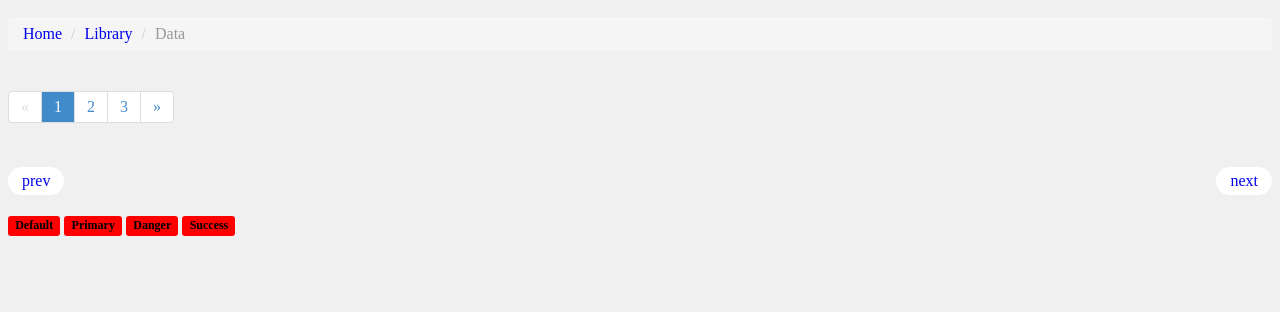
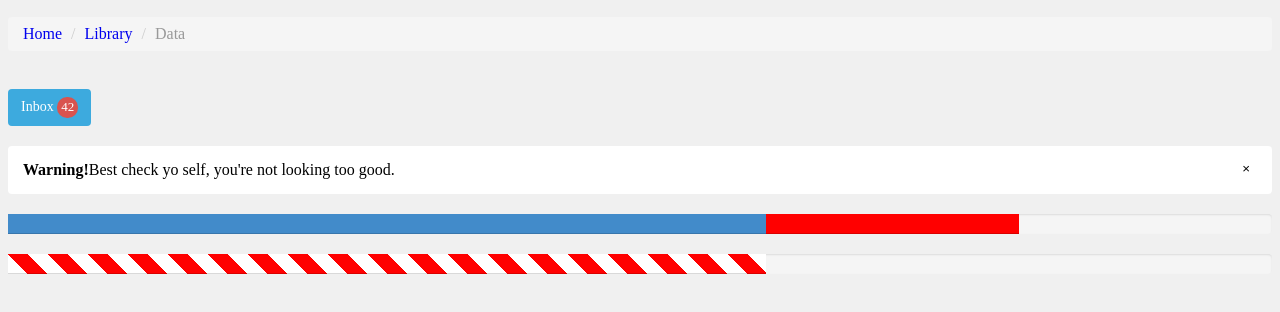
Before and after one commit to varrant/Monkey, a website built with webpack: page component/app/index.html in a window 1280 px wide. Shown: the part 310-622 px from the top of the page. Built offline with nearby package versions, Linux system fonts and the light colour scheme.

Commit message:
添加进度条，徽章，警告等组件。

```diff
--- a/component/app/index.html
+++ b/component/app/index.html
@@ -42,24 +42,25 @@
       <li><a href="#">Library</a></li>
       <li class="active">Data</li>
     </ul>
-    <ul class="pagination">
-      <li class="disabled"><a href="#">&laquo;</a></li>
-      <li class="active"><a href="">1</a></li>
-      <li><a href="">2</a></li>
-      <li><a href="">3</a></li>
-      <li><a href="">&raquo;</a></li>
-    </ul>
 
-    <ul class="pager">
-      <li class="previous"><a href="#">prev</a></li>
-      <li class="next"><a href="#">next</a></li>
-    </ul>
+    <br />
     <div>
-      <span class="label">Default</span>
-      <span class="label">Primary</span>
-      <span class="label">Danger</span>
-      <span class="label">Success</span>
+      <a class="btn btn-primary" href="#">Inbox <span class="badge badge-danger">42</span></a>
     </div>
+
+    <div class="alert">
+      <button type="button" class="close" data-dismiss="alert">&times;</button>
+      <strong>Warning!</strong>Best check yo self, you're not looking too good.
+    </div>
+
+    <div class="progress">
+      <div class="progress-bar" style="width:60%"></div>
+      <div class="progress-bar" style="width:20%;background-color: red;"></div>
+    </div>
+    <div class="progress progress-striped active">
+      <div class="progress-bar" style="width:60%"></div>
+    </div>
+
     <script src="build/bundle.js"></script>
   </body>
 </html>
--- /dev/null
+++ b/component/app/scss/_alert.scss
@@ -0,0 +1,18 @@
+.alert {
+  padding: 15px;
+  margin: 20px 0px;
+  background: #ffffff;
+  border-radius: 4px;
+  .close {
+    float: right;
+    border: 1px solid #fff;
+    background: #ffffff;
+    position: relative;
+    top: -2px;
+    &:focus,
+    &:hover {
+      outline: none;
+      cursor: pointer;
+    }
+  }
+}
--- /dev/null
+++ b/component/app/scss/_badge.scss
@@ -0,0 +1,20 @@
+.badge {
+  display: inline-block;
+  background-color: #999;
+  border-radius: 10px;
+  padding: 1px 4px;
+  font-size: 13px;
+  &:empty {
+    display: none;
+  }
+  &:hover,
+  &:focus {
+    color: #fff;
+    text-decoration: none;
+    cursor: pointer;
+  }
+}
+
+.badge-danger {
+  background: #d9534f;
+}
--- a/component/app/scss/_buttons.scss
+++ b/component/app/scss/_buttons.scss
@@ -47,6 +47,7 @@
 
 .btn {
   display: inline-block;
+  text-decoration: none;
   text-align: center;
   cursor: pointer;
   border: $border_width solid transparent;
--- /dev/null
+++ b/component/app/scss/_jumbotron.scss
@@ -0,0 +1,6 @@
+.jumbotron {
+  margin: 12px 0px;
+  padding: 30px;
+  background: #e8e8e8;
+  border-radius: 6px;
+}
--- /dev/null
+++ b/component/app/scss/_progress.scss
@@ -0,0 +1,42 @@
+@-webkit-keyframes progress-bar-stripes {
+  from {background-position: 40px 0;}
+  to {background-position: 0 0;}
+}
+
+@keyframes progress-bar-stripes {
+  from {background-position: 40px 0;}
+  to {background-position: 0 0;}
+}
+
+.progress {
+  height: 20px;
+  margin-bottom: 20px;
+  background: #f5f5f5;
+  border-radius: 4px;
+  -webkit-box-shadow: inset 0 1px 2px rgba(0, 0, 0, 0.1);
+  box-shadow: inset 0 1px 2px rgba(0, 0, 0, 0.1);
+
+}
+
+.progress-bar {
+  float: left;
+  width: 0;
+  height: 100%;
+  line-height: 20px;
+  background-color: #428bca;
+  -webkit-box-shadow: inset 0 -1px 0 rgba(0, 0, 0, 0.15);
+  box-shadow: inset 0 -1px 0 rgba(0, 0, 0, 0.15);
+  -webkit-transition: width .6s ease;
+  transition: width .6s ease;
+}
+
+// .progress.active .progress-bar {
+//   -webkit-animation: progress-bar-stripes 2s linear infinite;
+//   animation: progress-bar-stripes 2s linear infinite;
+// }
+
+.progress-striped .progress-bar{
+  // background-image: -webkit-linear-gradient(45deg, rgba(255,255,2,0.1) 25%, transparent 25%, transparent 50%, rgba(255,255,255,.15) 50%, rgba(255,255,255,.15) 75%, transparent 75%, transparent);
+  background-image: linear-gradient(45deg, white 25%, white 50%, red 50%, red 75%, white 75%, white);
+  background-size: 40px 40px;
+}
--- a/component/app/scss/custom.scss
+++ b/component/app/scss/custom.scss
@@ -7,6 +7,10 @@
 @import 'pagination';
 @import 'pager';
 @import 'label';
+@import 'badge';
+@import 'jumbotron';
+@import 'alert';
+@import 'progress';
 
 body {
     background: $bg_color;
```
